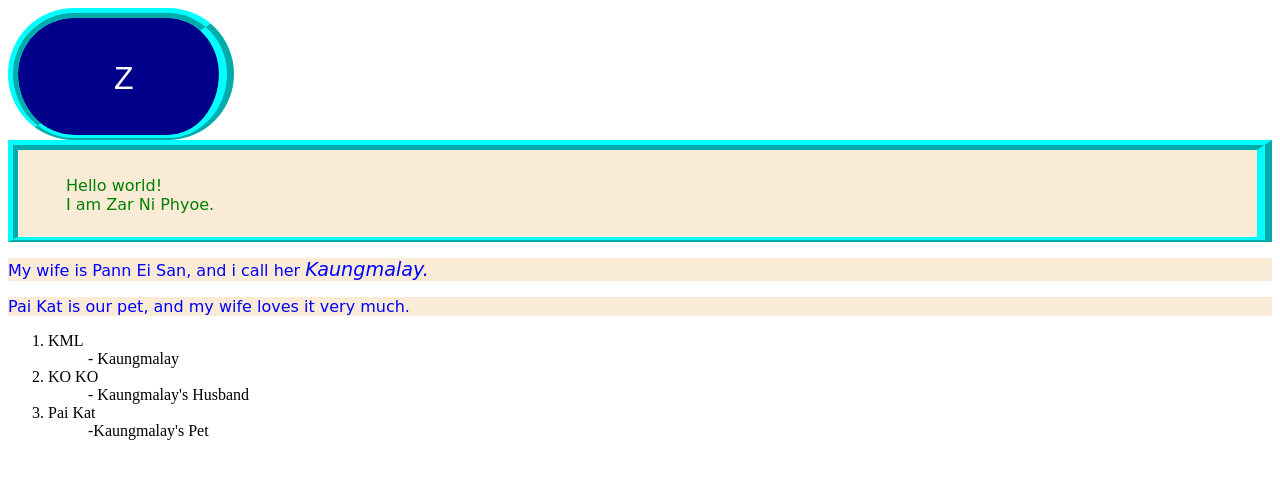
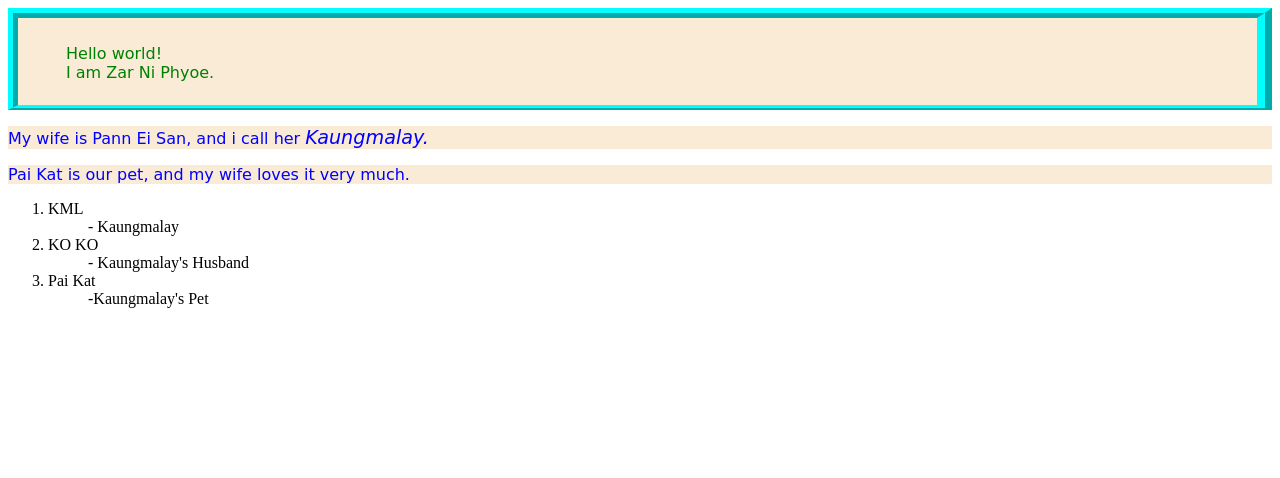
Before and after one commit to ZarniPhyoe/zarniphyoe.github.io, a plain HTML site: page CSS/Border.html in a window 1280 px wide. Drawn offline with Linux system fonts and the light colour scheme.

Commit message:
border modified

```diff
--- a/CSS/Border.html
+++ b/CSS/Border.html
@@ -5,19 +5,6 @@
     <meta charset="utf-8">
     <title>internal css</title>
     <style>
-        .logo{
-            color: white;
-            font-size:200%;
-            font-family:sans-serif;
-            background-color:darkblue;
-            height:100px;
-            width:100px;
-            padding: 10px 5px 7px 3em;
-            border-width:10px 15px 5px 10px;
-            border-color:aqua;
-            border-style:ridge;
-            border-radius:100px;
-        }
         .me{
             color: green;
             font-size: 100%;
@@ -45,12 +32,7 @@
 </head>
 
 <body>
-    <div class="logo">
-       <p>
-           Z
-       </p>
-    </div>
-   <div class="me">
+    <div class="me">
        <p>
             Hello world!<br />I am Zar Ni Phyoe.
        </p>
```
